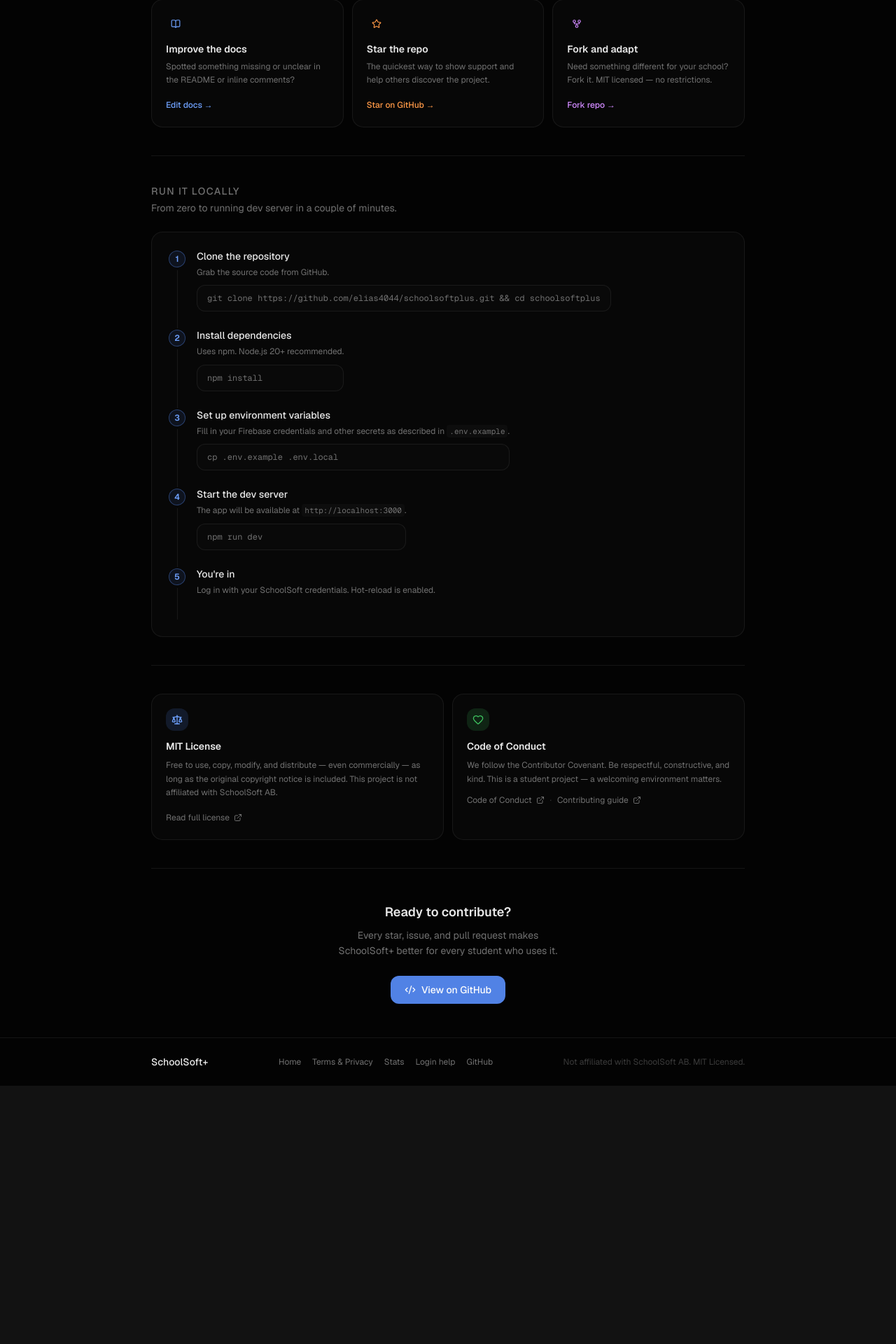
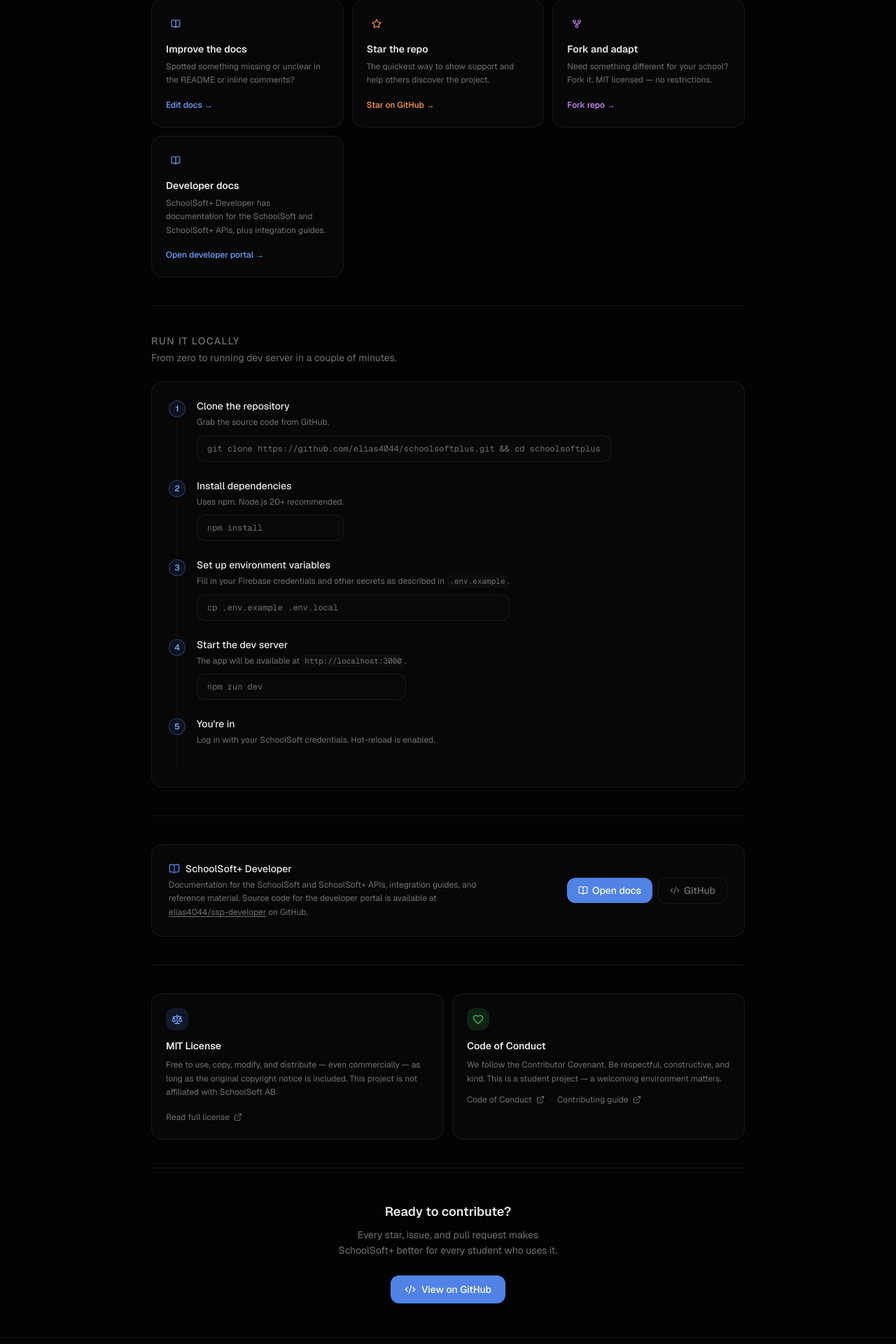
Before and after one commit to elias4044/schoolsoftplus, a Next.js app: page /open-source in a window 1280 px wide. Shown: the part 835-2755 px from the top of the page at 70% size. Before the commit the page ends 2386 px from the top, so only its background shows below. Built offline with nearby package versions, Linux system fonts and the light colour scheme; no server answers.

Commit message:
Add developer documentation links to README and LandingPage

```diff
--- a/app/open-source/page.tsx
+++ b/app/open-source/page.tsx
@@ -108,6 +108,12 @@
     href: "https://github.com/elias4044/schoolsoftplus/fork",
     cta: "Fork repo", color: "oklch(0.75 0.18 310)",
   },
+  {
+    icon: BookOpen, title: "Developer docs",
+    desc: "SchoolSoft+ Developer has documentation for the SchoolSoft and SchoolSoft+ APIs, plus integration guides.",
+    href: "https://developer.ssp.elias4044.com",
+    cta: "Open developer portal", color: "oklch(0.72 0.16 263)",
+  },
 ];
 
 /* ─── Page ─────────────────────────────────────────────── */
@@ -153,6 +159,13 @@
               The full source code is on GitHub. Read it, run it locally, report bugs, suggest features, or submit pull requests.
             </p>
             <div className="flex items-center gap-2 flex-wrap">
+              <a
+                href="https://developer.ssp.elias4044.com"
+                target="_blank" rel="noopener noreferrer"
+                className="inline-flex items-center gap-1.5 px-3.5 py-1.5 rounded-lg text-sm font-medium border border-border hover:bg-muted transition-colors text-muted-foreground hover:text-foreground"
+              >
+                <BookOpen className="w-3.5 h-3.5" /> Developer docs
+              </a>
               <a
                 href="https://github.com/elias4044/schoolsoftplus"
                 target="_blank" rel="noopener noreferrer"
@@ -255,6 +268,47 @@
           </Reveal>
         </section>
 
+        {/* Developer portal */}
+        <section className="py-10 border-b border-border">
+          <Reveal>
+            <div className="rounded-xl border border-border bg-card p-6 flex flex-col sm:flex-row items-start sm:items-center justify-between gap-5">
+              <div>
+                <div className="flex items-center gap-2 mb-1">
+                  <BookOpen className="w-4 h-4 text-primary" />
+                  <p className="font-medium text-sm">SchoolSoft+ Developer</p>
+                </div>
+                <p className="text-xs text-muted-foreground max-w-md leading-relaxed">
+                  Documentation for the SchoolSoft and SchoolSoft+ APIs, integration guides, and reference material.
+                  Source code for the developer portal is available at{" "}
+                  <a
+                    href="https://github.com/elias4044/ssp-developer"
+                    target="_blank" rel="noopener noreferrer"
+                    className="underline underline-offset-2 hover:text-foreground transition-colors"
+                  >
+                    elias4044/ssp-developer
+                  </a>{" "}on GitHub.
+                </p>
+              </div>
+              <div className="flex items-center gap-2 shrink-0 flex-wrap">
+                <a
+                  href="https://developer.ssp.elias4044.com"
+                  target="_blank" rel="noopener noreferrer"
+                  className="inline-flex items-center gap-1.5 px-4 py-2 rounded-lg bg-primary text-primary-foreground text-sm font-medium hover:bg-primary/90 transition-colors"
+                >
+                  <BookOpen className="w-3.5 h-3.5" /> Open docs
+                </a>
+                <a
+                  href="https://github.com/elias4044/ssp-developer"
+                  target="_blank" rel="noopener noreferrer"
+                  className="inline-flex items-center gap-1.5 px-4 py-2 rounded-lg border border-border text-sm font-medium text-muted-foreground hover:text-foreground transition-colors"
+                >
+                  <Code2 className="w-3.5 h-3.5" /> GitHub
+                </a>
+              </div>
+            </div>
+          </Reveal>
+        </section>
+
         {/* License + CoC */}
         <section className="py-10 border-b border-border">
           <div className="grid sm:grid-cols-2 gap-3">
@@ -342,6 +396,7 @@
             <Link href="/terms" className="hover:text-foreground transition-colors">Terms &amp; Privacy</Link>
             <Link href="/stats" className="hover:text-foreground transition-colors">Stats</Link>
             <Link href="/login-help" className="hover:text-foreground transition-colors">Login help</Link>
+            <a href="https://developer.ssp.elias4044.com" target="_blank" rel="noopener noreferrer" className="hover:text-foreground transition-colors">Developers</a>
             <a href="https://github.com/elias4044/schoolsoftplus" target="_blank" rel="noopener noreferrer" className="hover:text-foreground transition-colors">GitHub</a>
           </div>
           <p className="text-xs text-muted-foreground opacity-50">Not affiliated with SchoolSoft AB. MIT Licensed.</p>
--- a/components/LandingPage.tsx
+++ b/components/LandingPage.tsx
@@ -182,6 +182,7 @@
             <ChangelogButton variant="badge" />
             <Link href="/stats" className="hover:text-foreground transition-colors">Stats</Link>
             <Link href="/open-source" className="hover:text-foreground transition-colors">Open source</Link>
+            <a href="https://developer.ssp.elias4044.com" target="_blank" rel="noopener noreferrer" className="hover:text-foreground transition-colors">Developers</a>
             <Link href="/terms" className="hover:text-foreground transition-colors">Terms</Link>
           </nav>
           <Link
@@ -435,7 +436,8 @@
                 </div>
                 <p className="text-xs text-muted-foreground max-w-md leading-relaxed">
                   All the code is on GitHub under the MIT licence. Read it, fork it, report a bug, or submit a pull request.
-                  We welcome contributions of any size.
+                  We welcome contributions of any size. Developer documentation and API references are available at{" "}
+                  <a href="https://developer.ssp.elias4044.com" target="_blank" rel="noopener noreferrer" className="underline underline-offset-2 hover:text-foreground transition-colors">developer.ssp.elias4044.com</a>.
                 </p>
               </div>
               <div className="flex items-center gap-2 shrink-0">
@@ -445,6 +447,14 @@
                 >
                   <GitPullRequest className="w-3.5 h-3.5" /> Contribute
                 </Link>
+                <a
+                  href="https://developer.ssp.elias4044.com"
+                  target="_blank"
+                  rel="noopener noreferrer"
+                  className="inline-flex items-center gap-1.5 rounded-lg border border-border px-4 py-2 text-sm font-medium text-muted-foreground hover:text-foreground transition-colors"
+                >
+                  <BookOpen className="w-3.5 h-3.5" /> Docs
+                </a>
                 <a
                   href="https://github.com/elias4044/schoolsoftplus"
                   target="_blank"
@@ -490,6 +500,7 @@
             <Link href="/stats"       className="hover:text-foreground transition-colors">Stats</Link>
             <Link href="/changelog"   className="hover:text-foreground transition-colors">Changelog</Link>
             <Link href="/open-source" className="hover:text-foreground transition-colors">Open source</Link>
+            <a href="https://developer.ssp.elias4044.com" target="_blank" rel="noopener noreferrer" className="hover:text-foreground transition-colors">Developers</a>
             <a href="https://github.com/elias4044/schoolsoftplus" target="_blank" rel="noopener noreferrer" className="hover:text-foreground transition-colors">GitHub</a>
           </div>
           <p className="text-xs text-muted-foreground opacity-60">Not affiliated with SchoolSoft AB.</p>
```
Also changed, not shown: 1 other file (tests, documents, lock files or other folders).
